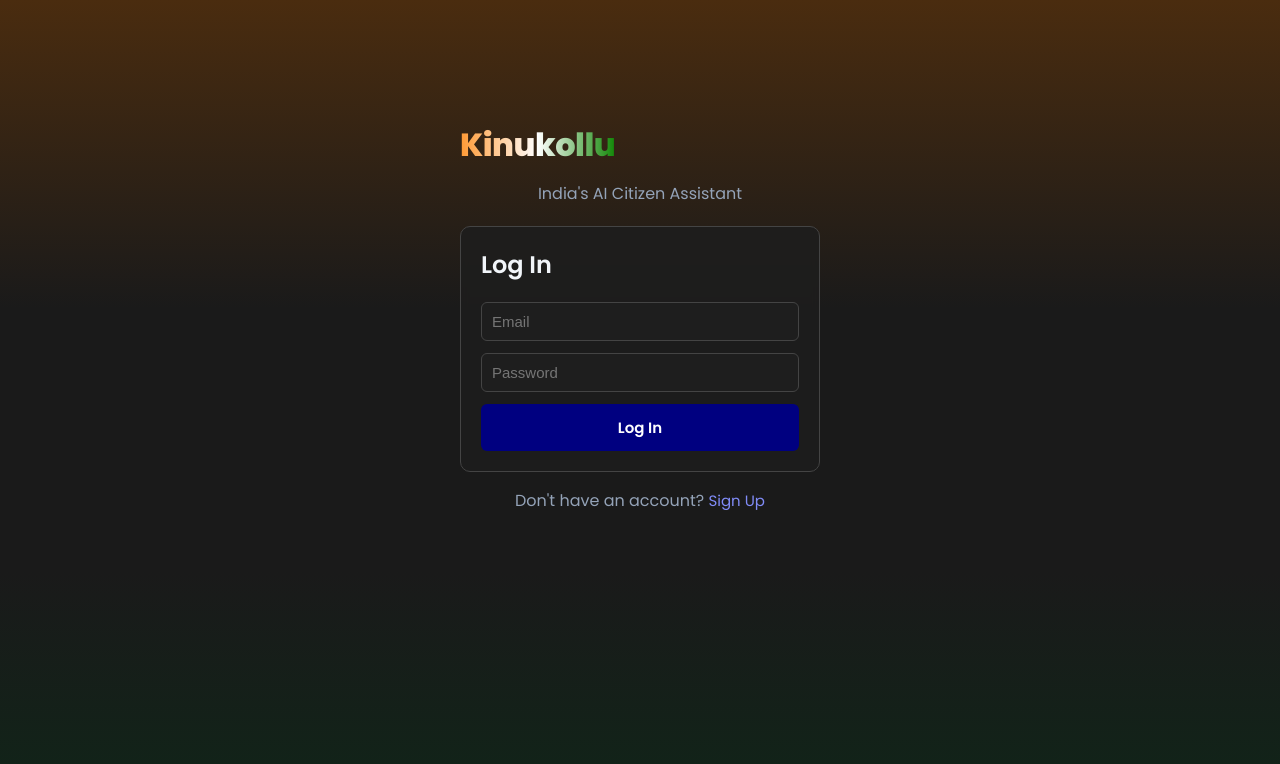
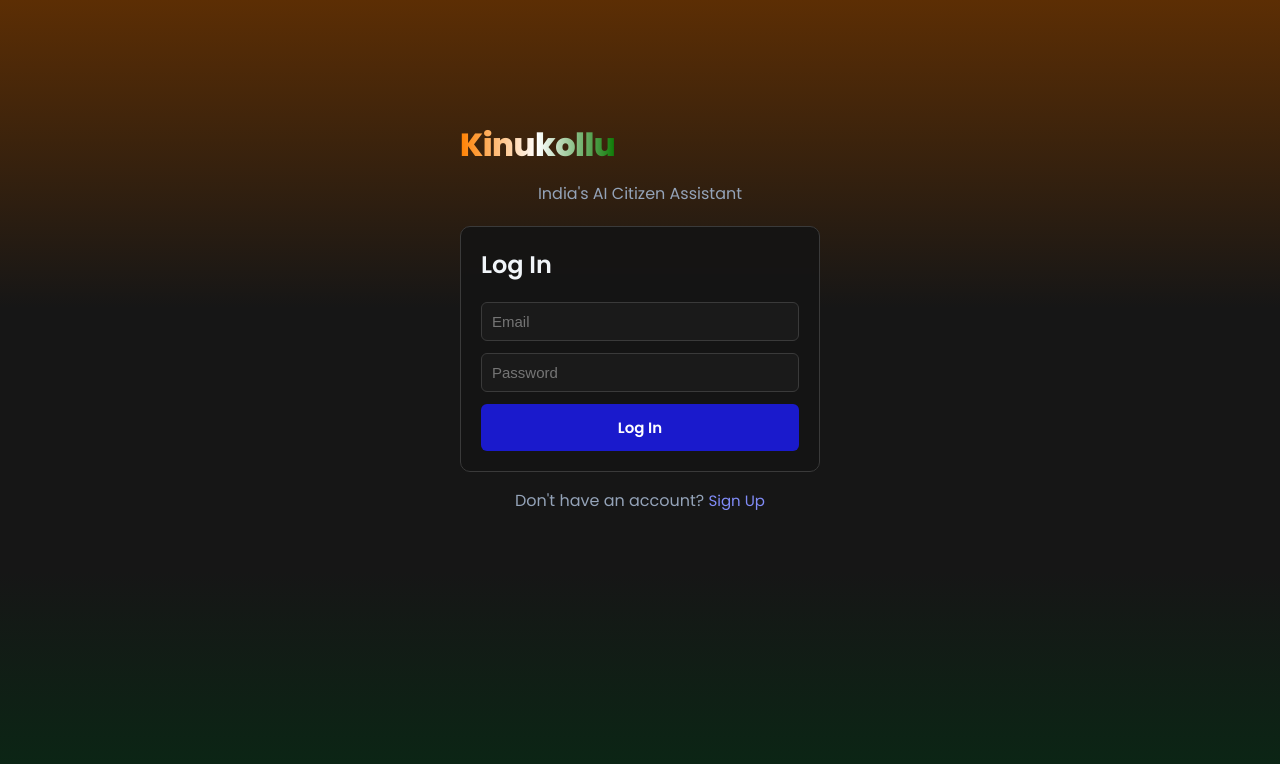
Before and after one commit to InukolluKiranKumar/Kinukollu-frontend, a React (Vite) app: page / in a window 1280 px wide. Shown: the top 764 px of the page. Built offline with nearby package versions, Linux system fonts and the light colour scheme.

Commit message:
Adjust color palette saturation and contrast

```diff
--- a/src/index.css
+++ b/src/index.css
@@ -6,13 +6,13 @@ body {
   margin: 0;
   font-family: 'Poppins', -apple-system, BlinkMacSystemFont, 'Segoe UI', Roboto, sans-serif;
   color: #f1f5f9;
-  background: linear-gradient(180deg, #4a2c0f 0%, #1a1a1a 35%, #1a1a1a 65%, #0d2818 100%);
+  background: linear-gradient(180deg, #5c2e04 0%, #161616 35%, #161616 65%, #052e14 100%);
   min-height: 100vh;
 }
 
 input, textarea, select {
-  background: #1e1e1e;
-  border: 1px solid #444;
+  background: #1a1a1a;
+  border: 1px solid #3a3a3a;
   border-radius: 6px;
   color: #f1f5f9;
   font-size: 15px;
@@ -21,11 +21,11 @@ input, textarea, select {
 
 input:focus, textarea:focus, select:focus {
   outline: none;
-  border-color: #000080;
+  border-color: #1a1acc;
 }
 
 button {
-  background: #000080;
+  background: #1a1acc;
   color: white;
   border: none;
   border-radius: 6px;
@@ -33,29 +33,35 @@ button {
   font-weight: 600;
   cursor: pointer;
   transition: background 0.15s;
+  font-family: 'Poppins', sans-serif;
 }
 
 button:hover:not(:disabled) {
-  background: #14148c;
+  background: #2929e6;
 }
 
 button:disabled {
-  background: #475569;
+  background: #4a4a4a;
   cursor: not-allowed;
 }
 
 h1 {
-  font-weight: 700;
-  background: linear-gradient(90deg, #FF9933, #ffffff, #138808);
+  font-weight: 800;
+  letter-spacing: -0.5px;
+  background: linear-gradient(90deg, #ff8000, #ffffff, #0e7a06);
   -webkit-background-clip: text;
   -webkit-text-fill-color: transparent;
   background-clip: text;
   display: inline-block;
 }
 
+h2 {
+  font-weight: 600;
+}
+
 .card {
-  background: rgba(30, 30, 30, 0.85);
-  border: 1px solid #444;
+  background: rgba(20, 20, 20, 0.9);
+  border: 1px solid #3a3a3a;
   border-radius: 10px;
   padding: 20px;
   margin-bottom: 16px;
@@ -63,22 +69,22 @@ h1 {
 }
 
 .question-box {
-  background: rgba(255, 153, 51, 0.08);
-  border-left: 3px solid #FF9933;
+  background: rgba(255, 128, 0, 0.12);
+  border-left: 4px solid #ff8000;
   padding: 15px;
   border-radius: 6px;
   margin-top: 12px;
-  color: #ffd8a8;
+  color: #ffcb8a;
   line-height: 1.6;
 }
 
 .answer-box {
-  background: rgba(19, 136, 8, 0.08);
-  border-left: 3px solid #138808;
+  background: rgba(14, 122, 6, 0.12);
+  border-left: 4px solid #0e7a06;
   padding: 15px;
   border-radius: 6px;
   margin-top: 12px;
-  color: #b8e6b0;
+  color: #a8e89e;
   line-height: 1.6;
 }
 
@@ -88,13 +94,13 @@ h1 {
   border-radius: 20px;
   font-size: 12px;
   font-weight: 600;
-  background: #333;
-  color: #ccc;
-  border: 1px solid #000080;
+  background: #2a2a2a;
+  color: #d0d0d0;
+  border: 1px solid #1a1acc;
 }
 
 .markdown-content h1, .markdown-content h2, .markdown-content h3, .markdown-content strong {
-  color: #90ee90;
+  color: #7de06f;
   display: block;
   margin-top: 12px;
   margin-bottom: 4px;
@@ -112,17 +118,3 @@ h1 {
 .markdown-content li {
   margin-bottom: 4px;
 }
-
-h1 {
-  font-weight: 800;
-  letter-spacing: -0.5px;
-}
-
-h2 {
-  font-weight: 600;
-}
-
-button {
-  font-family: 'Poppins', sans-serif;
-  font-weight: 600;
-}
```
